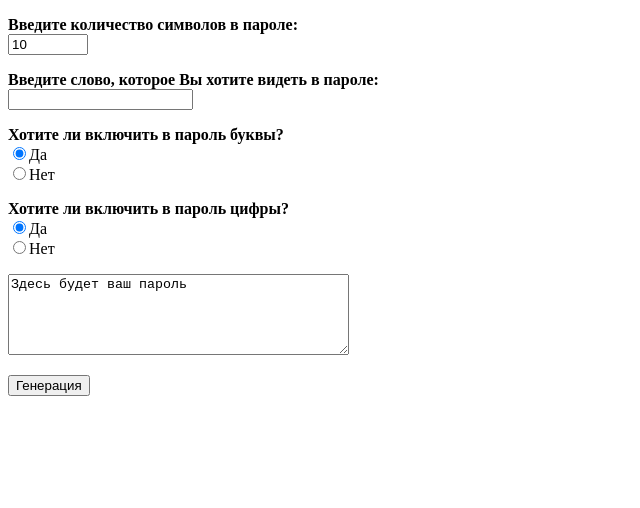
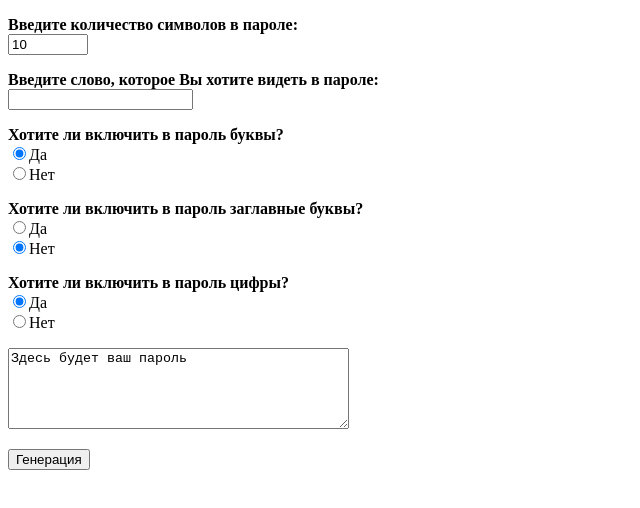
Before and after one commit to HackuunaMatata/myProject, a plain HTML site: page src/index.html in a window 1280 px wide. Shown: the whole page, without its empty margins (0-640 px from the left). Drawn offline with Linux system fonts and the light colour scheme.

Commit message:
start work with big simbols

```diff
--- a/src/generator.js
+++ b/src/generator.js
@@ -4,6 +4,7 @@ var pasLength;
 $(document).ready(function() {
     $("input[name='char']").change(function() {
         $("[name='number']").prop('disabled', this.value != 'a1');
+        $("[name='bigChar']").prop('disabled', this.value != 'a1');
     });
 });
 
@@ -27,16 +28,6 @@ function generateArray(length) {
     var string;
     var passwordArray = new Uint32Array(Math.ceil(length / 10) * 2);
     window.crypto.getRandomValues(passwordArray);
-
-    // if (document.getElementsByName("char")[0].checked) {
-    //     for (var i = 0; i < passwordArray.length; i++) {
-    //         string += passwordArray[i].toString(36);
-    //     }
-    // } else {
-    //     for (var i = 0; i < passwordArray.length; i++) {
-    //         string += passwordArray[i];
-    //     }
-    // }
 
     var flag = $("[name='char']:eq(0)").prop('checked');
     string = passwordArray.reduce((res, srt) => res += flag ? srt.toString(36) : srt, '');
--- a/src/index.html
+++ b/src/index.html
@@ -12,10 +12,6 @@
         <input name="length" type="number" value="10" min="1" max="81920">
     </p>
 
-   <!-- <p><b>Хотите ли включить в пароль заглавные буквы?</b></p>
-    <p><input type="radio" name="answer" value="a1">Да<br>
-        <input type="radio" name="answer" value="a2">Нет<br></p>-->
-
     <p><b>Введите слово, которое Вы хотите видеть в пароле:</b><br>
         <input name="word" type="text">
     </p>
@@ -23,6 +19,10 @@
     <p><b>Хотите ли включить в пароль буквы?</b><br>
         <input type="radio" name="char" value="a1" checked>Да<br>
         <input type="radio" name="char" value="a2">Нет<br></p>
+
+    <p><b>Хотите ли включить в пароль заглавные буквы?</b><br>
+        <input type="radio" name="bigChar" value="a1">Да<br>
+        <input type="radio" name="bigChar" value="a2" checked>Нет<br></p>
 
     <p><b>Хотите ли включить в пароль цифры?</b><br>
         <input type="radio" name="number" value="a1" checked>Да<br>
```
